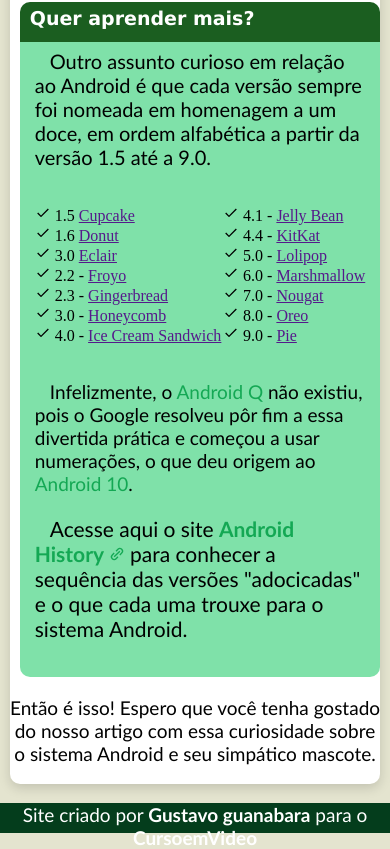
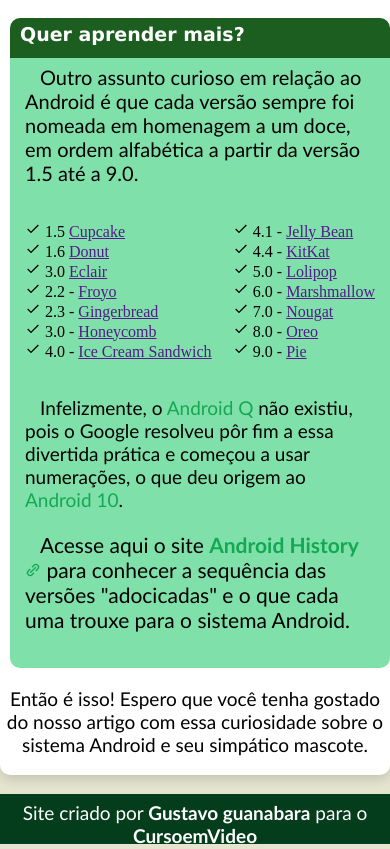
Before and after one commit to 2Rfps1/html-css, a plain HTML site: page Desafio/index.html in a window 390 px wide. Shown: the part 2688-3537 px from the top of the page. Drawn offline with Linux system fonts and the light colour scheme.

Commit message:
Update index.html
Corrigido o problema de responsividade

-fixed by 2R

```diff
--- a/Desafio/index.html
+++ b/Desafio/index.html
@@ -81,8 +81,8 @@
 
         .content-page{
             background-color: white;
-            max-width: 1000px;
-            width: 95%;
+            max-width: 1300px;
+            width: 100%;
             box-shadow: 0px 4px 12px rgba(0, 0, 0, 0.15);
             border: none;
             border-bottom-left-radius: 10px;
@@ -142,7 +142,13 @@
 #footer-site{
     background-color: #043D1C;
     width: 100%;
-    height: 30px;
+    height: 50px;
+
+
+}
+
+#footer-site > p {
+    padding-top: 7px;
 }
 
 .nav-linkcustom:hover{
@@ -317,7 +323,7 @@ fill="currentColor" viewBox="0 0 24 24" >
     </div>
        </section>
        <footer id="footer-site">
-        <p style="font-family: 'Gill Sans', 'Gill Sans MT', Calibri, 'Trebuchet MS', sans-serif; font-size: 19px; text-align: center; color: white;">Site criado por <span style="font-weight: bold;">Gustavo guanabara</span> para o <span style="font-weight: bold;">CursoemVideo</span></p>
+        <p style="font-family: 'Gill Sans', 'Gill Sans MT', Calibri, 'Trebuchet MS', sans-serif; font-size: 19px; text-align: center; color: white; margin-bottom: 30;">Site criado por <span style="font-weight: bold;">Gustavo guanabara</span> para o <span style="font-weight: bold;">CursoemVideo</span></p>
        </footer>
     </main>
 </body>
```
